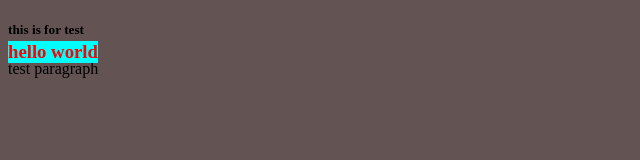
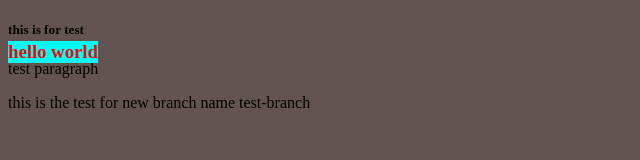
Before and after one commit to Avaneesh-Yadav/github-demo, a plain HTML site: page index.html in a window 1280 px wide. Shown: the whole page, without its empty margins (0-640 px from the left). Drawn offline with Linux system fonts and the light colour scheme.

Commit message:
span into new brnach

```diff
--- a/index.html
+++ b/index.html
@@ -12,6 +12,7 @@
     <h3>hello world</h3>
     <h5>this is for test</h5>
     <p>test paragraph</p>
+    <span>this is the test for new branch name test-branch</span>
 </body>
 
 </html>
```
